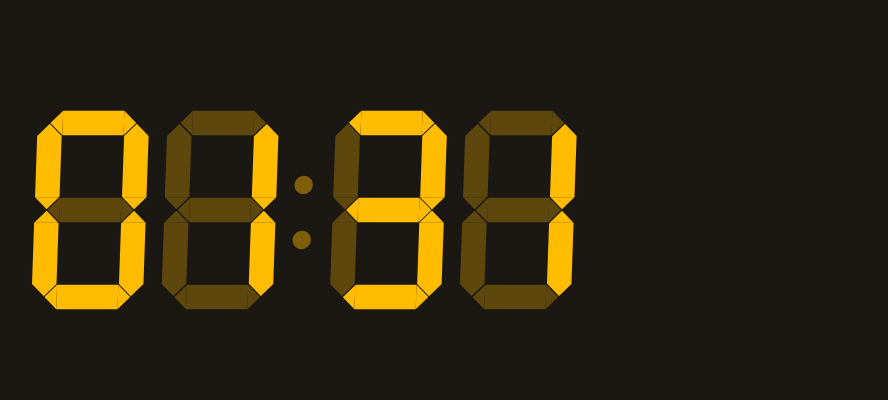
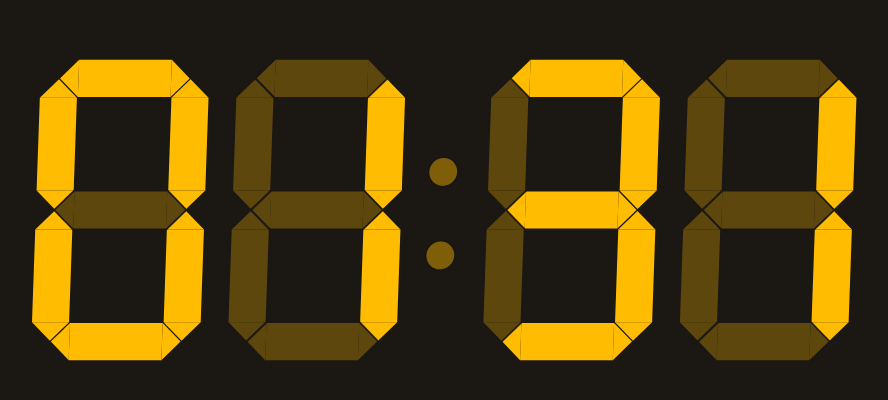
Before and after one commit to jimkang/glowyclock, a website: page index.html in a window 1280 px wide. Shown: the whole page, without its empty margins (191-1079 px from the left). Drawn offline with Linux system fonts and the light colour scheme.

Commit message:
Re-centered.

```diff
--- a/index.html
+++ b/index.html
@@ -7,7 +7,7 @@
 
 <div class="container">
 	<svg version="1.1" id="lcd-clock" xmlns="http://www.w3.org/2000/svg" xmlns:xlink="http://www.w3.org/1999/xlink" x="0px" y="0px"
-	 width="1362.45px" height="324px" viewBox="0 0 1362.45 324" enable-background="new 0 0 1362.45 324" xml:space="preserve">
+	 width="900px" height="324px" viewBox="0 0 900 324" enable-background="new 0 0 900 324" xml:space="preserve">
 
   <g id="color-backing">
 <!--     <g class="hour digit digit-1">
```
